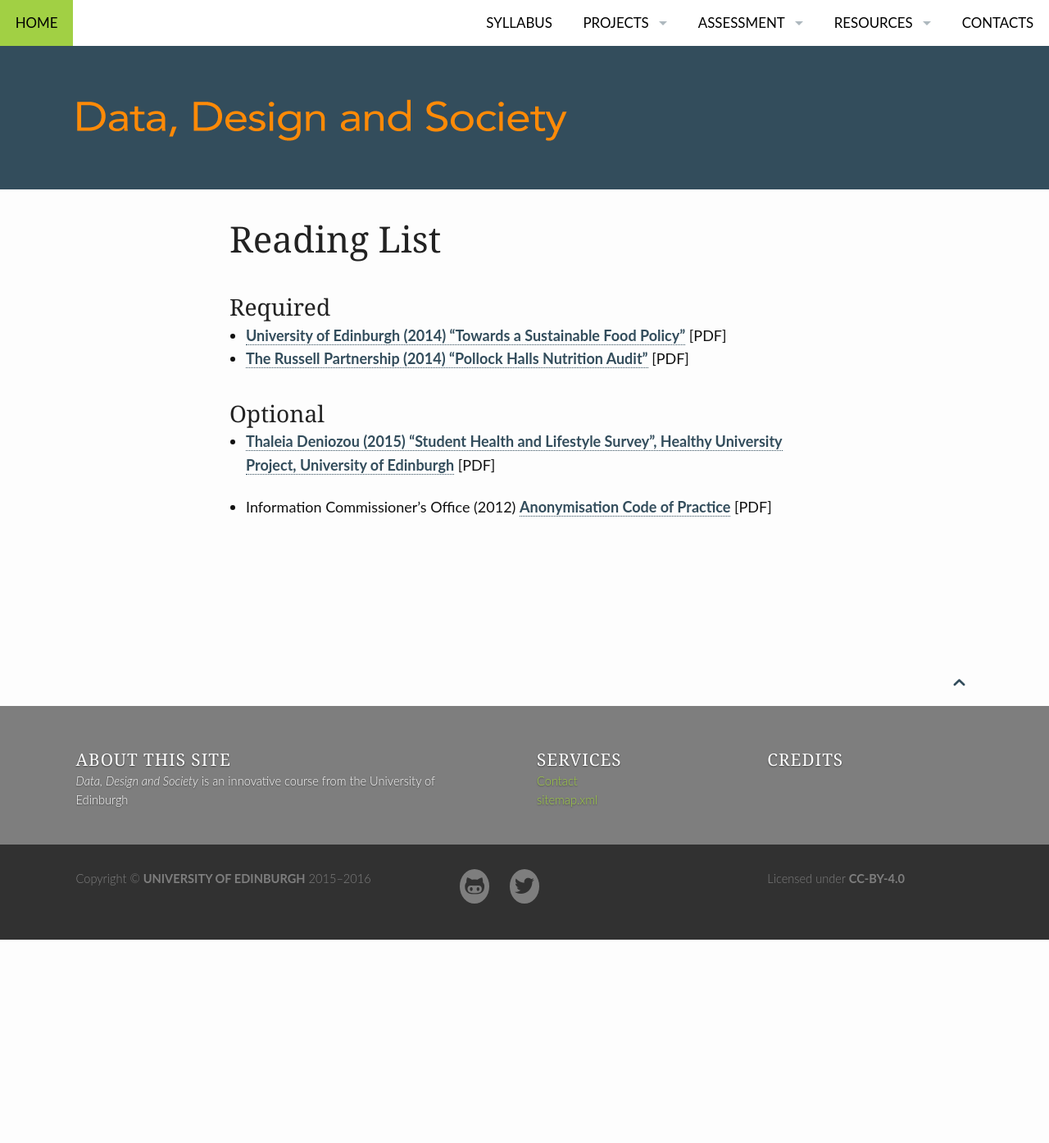
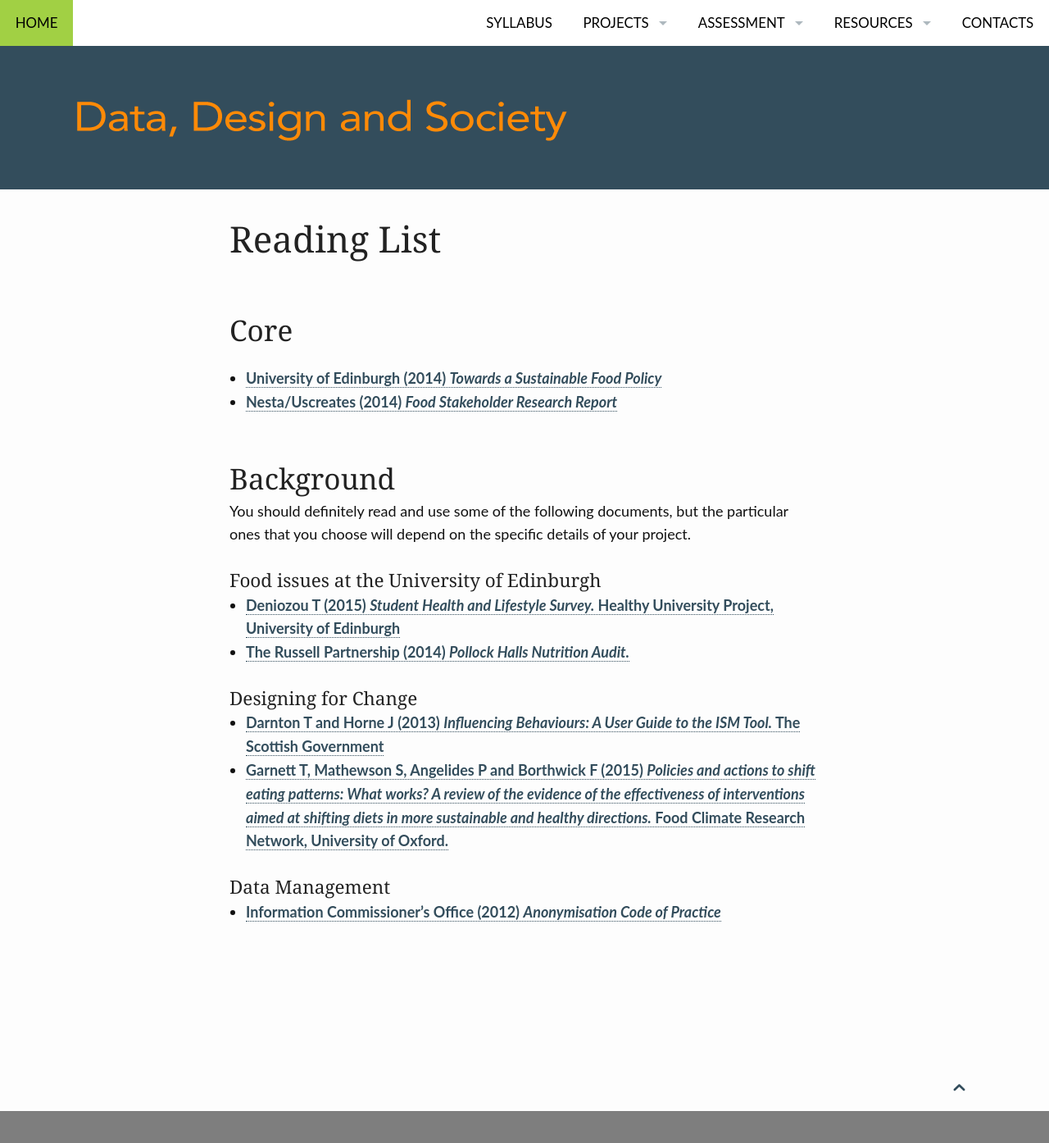
Before and after one commit to edinburghlivinglab/dds, a Jekyll site: the page built from pages/reading_list.md, in a window 1280 px wide and 1400 px high. Shown: the top 1394 px of the window at 82% size. Built offline with Jekyll 4.4.1, drawn with Linux system fonts in a browser that asks for light colours.

Commit message:
updated datasets, reading

```diff
--- a/_data/navigation.yml
+++ b/_data/navigation.yml
@@ -70,7 +70,7 @@
   - title: "Local Food Initiatives"
     url: "/initiatives/"
   - title: "Datasets"
-    url: "datasets"
+    url: "/datasets/"
 
 - title: "Contacts"
   url: "/contacts/"
--- a/pages/reading_list.md
+++ b/pages/reading_list.md
@@ -7,17 +7,30 @@ permalink: "/reading_list/"
 ---
 
 
+## Core
+<div class="t20" markdown="1">
 
-### Required
+* [University of Edinburgh (2014) *Towards a Sustainable Food Policy*]({{ site.baseurl }}/course_docs/sustainable_food_policy_sept_2014.pdf)
+* [Nesta/Uscreates (2014) *Food Stakeholder Research Report*](https://drive.google.com/file/d/0B7Nn3uWf9qCINjFFUDFibE45blU/edit?pref=2&pli=1)
 
-* [University of Edinburgh (2014) "Towards a Sustainable Food Policy"]({{ site.baseurl }}/course_docs/sustainable_food_policy_sept_2014.pdf) [PDF]
-* [The Russell Partnership (2014) "Pollock Halls Nutrition Audit"]({{ site.baseurl }}/course_docs/uoe_nutrition_audit.pdf) [PDF]
-
-<!-- * [Giving and Receiving Feedback: A Guide to the Use of Peers in Self Assessment](http://www.uts.edu.au/sites/default/files/Giving-and-Receiving-Feedback.pdf) -->
+</div>
 
 
-### Optional
 
-* [Thaleia Deniozou (2015) "Student Health and Lifestyle Survey", Healthy University Project, University of Edinburgh]({{ site.baseurl }}/course_docs/healthy_university_research_report.pdf) [PDF]
+## Background
 
-* Information Commissioner's Office (2012) [Anonymisation Code of Practice](https://ico.org.uk/media/for-organisations/documents/1061/anonymisation-code.pdf) [PDF]
+You should definitely read and use some of the following documents, but the particular ones that you choose will depend on the specific details of your project.
+
+#### Food issues at the University of Edinburgh
+
+* [Deniozou T (2015) *Student Health and Lifestyle Survey.* Healthy University Project, University of Edinburgh]({{ site.baseurl }}/course_docs/healthy_university_research_report.pdf)
+* [The Russell Partnership (2014) *Pollock Halls Nutrition Audit.*]({{ site.baseurl }}/course_docs/uoe_nutrition_audit.pdf)
+
+#### Designing for Change
+
+* [Darnton T and  Horne J (2013) *Influencing Behaviours: A User Guide to the ISM Tool.* The Scottish Government](http://www.gov.scot/Resource/0042/00423436.pdf)
+* [Garnett T, Mathewson S, Angelides P and Borthwick F (2015) *Policies and actions to shift eating patterns: What works?  A review of the evidence of the effectiveness of interventions aimed at shifting diets in more sustainable and healthy directions.* Food Climate Research Network, University of Oxford.](http://www.fcrn.org.uk/sites/default/files/fcrn_chatham_house_0.pdf)
+
+#### Data Management
+
+* [Information Commissioner's Office (2012) *Anonymisation Code of Practice*](https://ico.org.uk/media/for-organisations/documents/1061/anonymisation-code.pdf)
```
Also changed, not shown: pages/datasets.md (+4 -2 lines).
